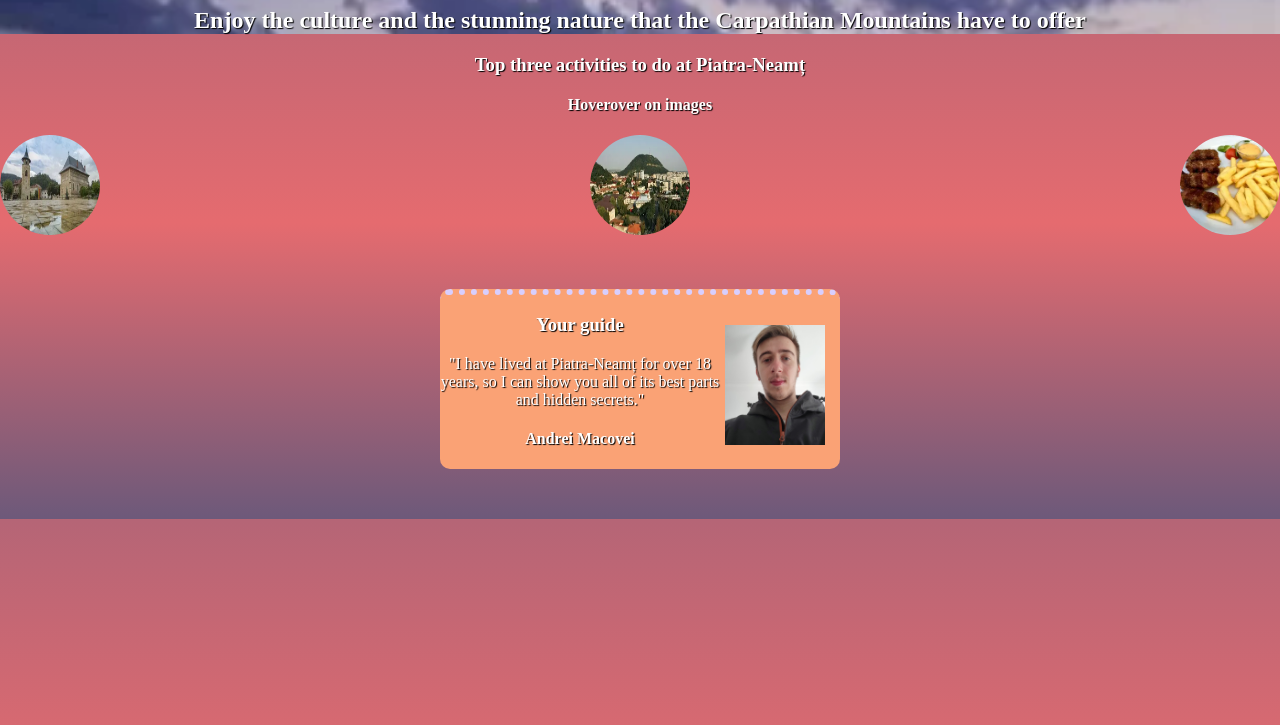
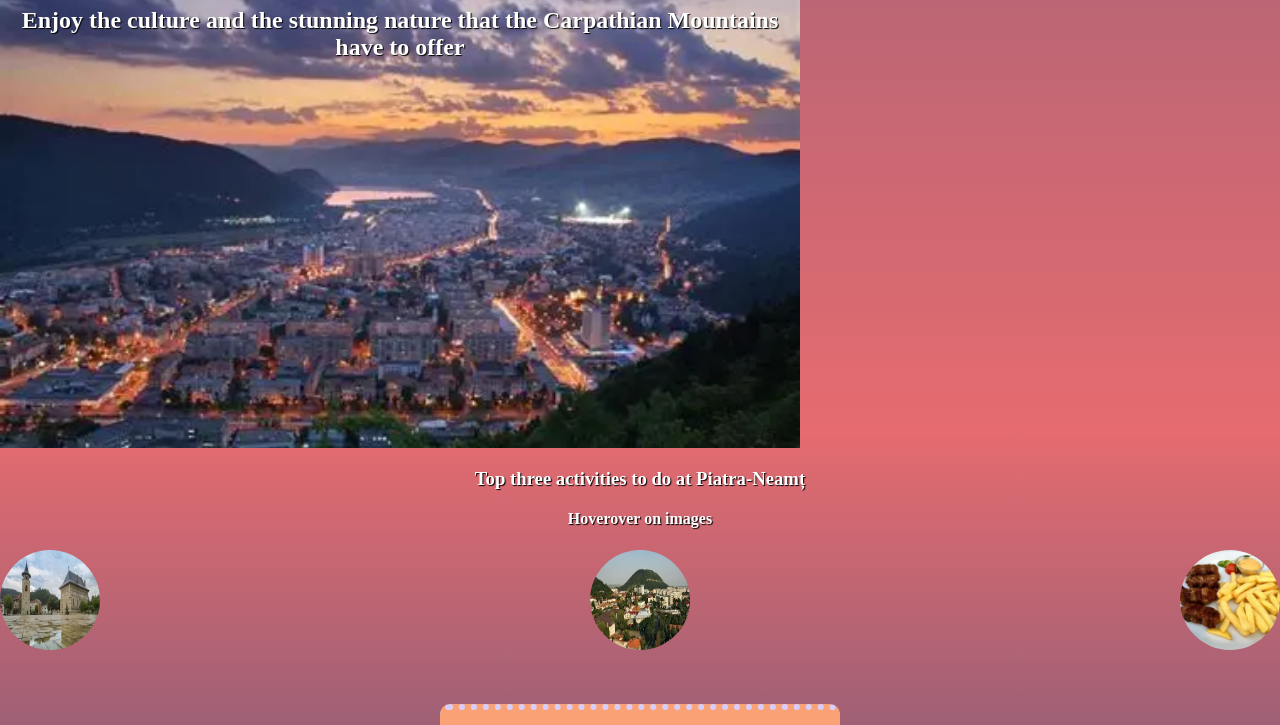
Before and after one commit to AndreiM13/hometown, a website built with Vite: page index.html in a window 1280 px wide. Shown: the part 73-798 px from the top of the page. Built offline with nearby package versions, Linux system fonts and the light colour scheme.

Commit message:
Update styles.css

```diff
--- a/styles.css
+++ b/styles.css
@@ -21,8 +21,12 @@ img {
 }
 
 #hero{
+    margin:0;
+    height: 500px;
+    width:800px;
     background: url("/images/hero-piatra.webp");
     background-size: cover;
+
     color: #FFFFFF;
     text-shadow: 1px 1px 1px black;
 }
```
